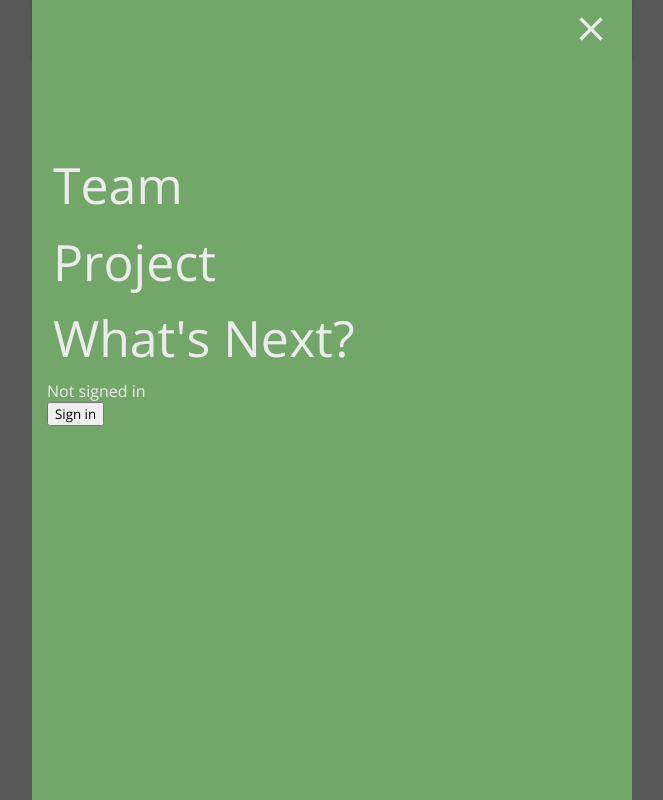
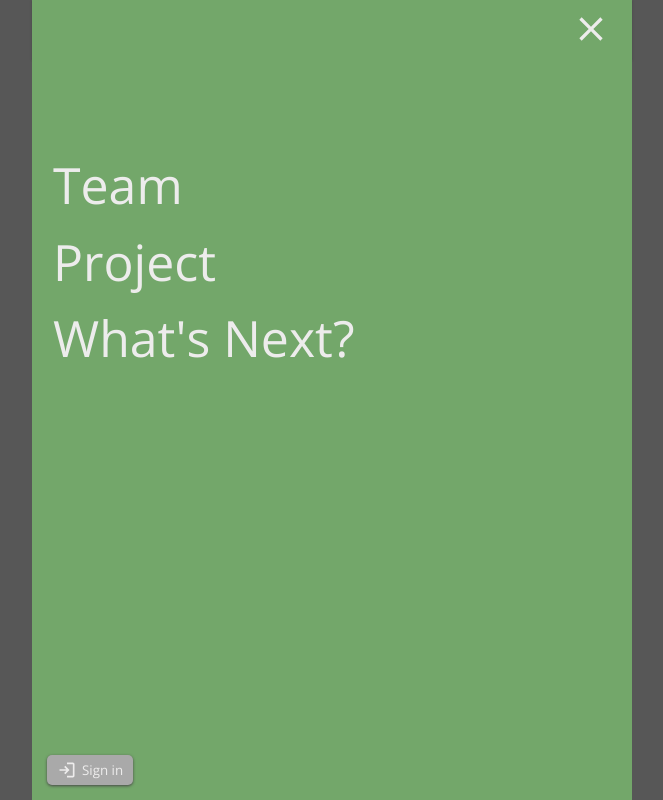
Before and after one commit to GoekhanAgkurt/capstone-grocery-app, a Next.js app: page /about/whats-next in a window 1280 px wide. Both pictures are taken after a click on the button 899 px from the left and 29 px from the top of the page. Shown: the whole page, without its empty margins (308-971 px from the left). Built offline with nearby package versions, Linux system fonts and the light colour scheme; no server answers.

Commit message:
Login styling, env variables NEXTAUTH_URL and NEXTAUTH_SECRET

```diff
--- a/components/Burgermenu/index.js
+++ b/components/Burgermenu/index.js
@@ -78,8 +78,8 @@ export default function BurgerMenu() {
                 </StyledMenuButton>
               </li>
             ))}
-            <Login />
           </StyledMenu>
+          <Login />
         </>
       )}
     </>
--- a/components/Icons/index.js
+++ b/components/Icons/index.js
@@ -124,17 +124,25 @@ const icons = {
     viewBox: "0 0 24 24",
     path: "M9.62318 9.00001L8.60868 6.50001L7.59419 3.99998H12.1594H17.2319L16.2174 6.00001L14.6956 9.00001H12.1594H9.62318ZM7.08695 22C6.52899 22 6.05135 21.8042 5.65401 21.4125C5.25666 21.0208 5.058 20.55 5.058 20C5.058 19.45 5.25662 18.9792 5.65401 18.5875C6.05135 18.1958 6.52899 18 7.08695 18C7.64492 18 8.12261 18.1958 8.51996 18.5875C8.91731 18.9792 9.11597 19.45 9.11597 20C9.11597 20.55 8.91735 21.0208 8.51996 21.4125C8.12261 21.8042 7.64492 22 7.08695 22ZM17.2319 22C16.6739 22 16.1963 21.8042 15.7989 21.4125C15.4016 21.0208 15.2029 20.55 15.2029 20C15.2029 19.45 15.4015 18.9792 15.7989 18.5875C16.1963 18.1958 16.6739 18 17.2319 18C17.7899 18 18.2675 18.1958 18.6649 18.5875C19.0622 18.9792 19.2609 19.45 19.2609 20C19.2609 20.55 19.0622 21.0208 18.6649 21.4125C18.2675 21.8042 17.7899 22 17.2319 22ZM1 3.99998V2H4.32248L8.63408 11H15.7355L19.692 3.99998H22L17.5362 11.95C17.3503 12.2834 17.1008 12.5417 16.788 12.725C16.4752 12.9083 16.1329 13.0001 15.7609 13.0001H8.20288L7.08695 15.0002H19.2609V17.0001H7.08695C6.32611 17.0001 5.747 16.6751 5.34965 16.0252C4.95234 15.3752 4.93964 14.7168 5.3113 14.0502L6.68086 11.6002L3.02869 4.00009L1 3.99998Z",
   },
-
   linkedIn: {
     title: "linkedIn",
     viewBox: "0 0 24 24",
     path: "M19 0h-14c-2.761 0-5 2.239-5 5v14c0 2.761 2.239 5 5 5h14c2.762 0 5-2.239 5-5v-14c0-2.761-2.238-5-5-5zm-11 19h-3v-11h3v11zm-1.5-12.268c-.966 0-1.75-.79-1.75-1.764s.784-1.764 1.75-1.764 1.75.79 1.75 1.764-.783 1.764-1.75 1.764zm13.5 12.268h-3v-5.604c0-3.368-4-3.113-4 0v5.604h-3v-11h3v1.765c1.396-2.586 7-2.777 7 2.476v6.759z",
   },
-
   gitHub: {
     title: "gitHub",
     viewBox: "0 0 24 24",
     path: "M19 0h-14c-2.761 0-5 2.239-5 5v14c0 2.761 2.239 5 5 5h14c2.762 0 5-2.239 5-5v-14c0-2.761-2.238-5-5-5zm-4.466 19.59c-.405.078-.534-.171-.534-.384v-2.195c0-.747-.262-1.233-.55-1.481 1.782-.198 3.654-.875 3.654-3.947 0-.874-.312-1.588-.823-2.147.082-.202.356-1.016-.079-2.117 0 0-.671-.215-2.198.82-.64-.18-1.324-.267-2.004-.271-.68.003-1.364.091-2.003.269-1.528-1.035-2.2-.82-2.2-.82-.434 1.102-.16 1.915-.077 2.118-.512.56-.824 1.273-.824 2.147 0 3.064 1.867 3.751 3.645 3.954-.229.2-.436.552-.508 1.07-.457.204-1.614.557-2.328-.666 0 0-.423-.768-1.227-.825 0 0-.78-.01-.055.487 0 0 .525.246.889 1.17 0 0 .463 1.428 2.688.944v1.489c0 .211-.129.459-.528.385-3.18-1.057-5.472-4.056-5.472-7.59 0-4.419 3.582-8 8-8s8 3.581 8 8c0 3.533-2.289 6.531-5.466 7.59z",
+  },
+  logIn: {
+    title: "logIn",
+    viewBox: "0 -960 960 960",
+    path: "M480-120v-80h280v-560H480v-80h280q33 0 56.5 23.5T840-760v560q0 33-23.5 56.5T760-120H480Zm-80-160-55-58 102-102H120v-80h327L345-622l55-58 200 200-200 200Z",
+  },
+  logOut: {
+    title: "logOut",
+    viewBox: "0 -960 960 960",
+    path: "M200-120q-33 0-56.5-23.5T120-200v-560q0-33 23.5-56.5T200-840h280v80H200v560h280v80H200Zm440-160-55-58 102-102H360v-80h327L585-622l55-58 200 200-200 200Z",
   },
 };
 
--- a/components/Login/index.js
+++ b/components/Login/index.js
@@ -1,19 +1,76 @@
 import { useSession, signIn, signOut } from "next-auth/react";
+import Image from "next/image";
+import styled from "styled-components";
+import { StyledIconButton } from "../Buttons";
+import Icon from "../Icons";
+
+const StyledLogIn = styled.div`
+  position: absolute;
+  bottom: 15px;
+  left: 0px;
+  width: 100%;
+  padding-inline: 15px;
+  display: flex;
+  justify-content: space-between;
+  align-items: center;
+`;
+
+const StyledUserInfo = styled.li`
+  display: flex;
+  gap: 10px;
+  align-items: center;
+`;
+
+const StyledAvatar = styled(Image)`
+  border-radius: 100%;
+  width: 50px;
+  height: 50px;
+`;
+
+const StyledLogInButton = styled(StyledIconButton)`
+  background-color: darkgrey;
+  border-radius: 5px;
+  color: var(--primaryBackgroundColor);
+  padding: 5px 10px;
+  box-shadow: 0px 1px 3px var(--primaryDarkColor);
+  &:hover {
+    background-color: var(--accentHoverColor);
+  }
+`;
+
+const StyledLogOutButton = styled(StyledLogInButton)`
+  background-color: var(--dangerColor);
+  &:hover {
+    background-color: var(--dangerHoverColor);
+  }
+`;
 
 export default function Login() {
   const { data: session } = useSession();
-  if (session) {
-    return (
-      <li>
-        Signed in as {session.user.email} <br />
-        <button onClick={() => signOut()}>Sign out</button>
-      </li>
-    );
-  }
   return (
-    <li>
-      Not signed in <br />
-      <button onClick={() => signIn()}>Sign in</button>
-    </li>
+    <StyledLogIn>
+      {session && (
+        <StyledUserInfo>
+          <StyledAvatar
+            src={session.user.image}
+            alt="avatar"
+            width="100"
+            height="100"
+          />
+          <span>{session.user.name}</span>
+        </StyledUserInfo>
+      )}
+      {session ? (
+        <StyledLogOutButton onClick={() => signOut()}>
+          <Icon variant="logOut" color="var(--primaryBackgroundColor)" />
+          Sign out
+        </StyledLogOutButton>
+      ) : (
+        <StyledLogInButton onClick={() => signIn()}>
+          <Icon variant="logIn" color="var(--primaryBackgroundColor)" />
+          Sign in
+        </StyledLogInButton>
+      )}
+    </StyledLogIn>
   );
 }
```
